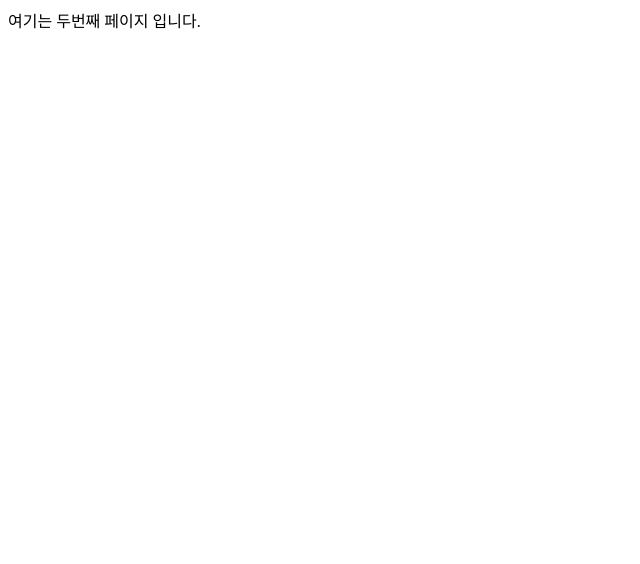
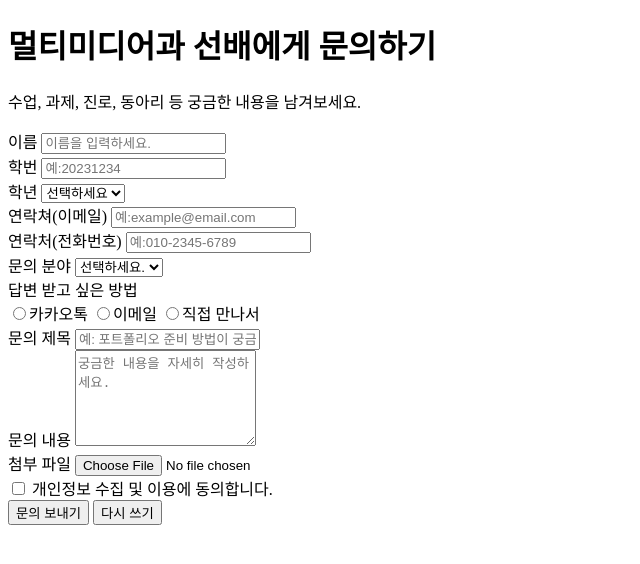
Before and after one commit to shlin04/shlin04, a plain HTML site: page page2.html in a window 1280 px wide. Shown: the whole page, without its empty margins (0-640 px from the left). Drawn offline with Linux system fonts and the light colour scheme.

Commit message:
Add files via upload

```diff
--- a/page2.html
+++ b/page2.html
@@ -3,9 +3,92 @@
 <head>
     <meta charset="UTF-8">
     <meta name="viewport" content="width=device-width, initial-scale=1.0">
-    <title>두번째 페이지</title>
+    <title>상담 문의</title>
 </head>
 <body>
-    여기는 두번째 페이지 입니다.
+
+    <h1>멀티미디어과 선배에게 문의하기</h1>
+    <p>수업, 과제, 진로, 동아리 등 궁금한 내용을 남겨보세요.</p>
+
+    <form action="#" method="get">
+        <div>
+            <label for="username">이름</label>
+            <input type="text" placeholder="이름을 입력하세요." name="username">
+        </div>
+
+        <div>
+            <label for="student-id">학번</label>
+            <input type="text" placeholder="예:20231234" name="student-id">
+        </div>
+
+        <div>
+            <label for="grade">학년</label>
+            <select name="grade">
+                <option value="">선택하세요</option>
+                <option value="1">1학년</option>
+                <option value="2">2학년</option>
+                <option value="3">3학년</option>
+            </select>
+        </div>
+
+        <div>
+            <label>연락쳐(이메일)</label>
+            <input type="email" placeholder="예:example@email.com" name="email">
+        </div>
+
+        <div>
+            <label>연락처(전화번호)</label>
+            <input type="tel" placeholder="예:010-2345-6789" name="phone">
+        </div>
+
+        <div>
+            <label>문의 분야</label>
+            <select name="category">
+                <option value="">선택하세요.</option>
+                <option value="class">수업</option>
+                <option value="assignment">과제</option>
+                <option value="portfolio">포트폴리오</option>
+                <option value="career">진로</option>
+                <option value="club">동아리</option>
+            </select>
+        </div>
+
+        <div>
+            <label>답변 받고 싶은 방법</label>
+            <br>
+            <label> <input type="radio" name="reply" value="kakao">카카오톡 </label>
+            <label> <input type="radio" name="reply" value="email">이메일 </label>
+            <label> <input type="radio" name="reply" value="offline">직접 만나서 </label>
+        </div>
+
+        <div>
+            <label for="title">문의 제목</label>
+            <input type="text" name="title" placeholder="예: 포트폴리오 준비 방법이 궁금해요.">
+        </div>
+
+        <div>
+            <label for="content">문의 내용</label>
+            <textarea name="content" placeholder="궁금한 내용을 자세히 작성하세요." rows="6"></textarea>
+        </div>
+
+        <div>
+            <label>첨부 파일</label>
+            <input type="file" name="file">
+        </div>
+
+        <div>
+            <label>
+                <input type="checkbox" name="agree">
+                개인정보 수집 및 이용에 동의합니다.
+            </label>
+        </div>
+
+        <div>
+            <input type="submit" value="문의 보내기">
+            <input type="reset" value="다시 쓰기">
+        </div>
+
+    </form>
+
 </body>
 </html>
```
Also changed, not shown: index.html (+24 -4 lines).
